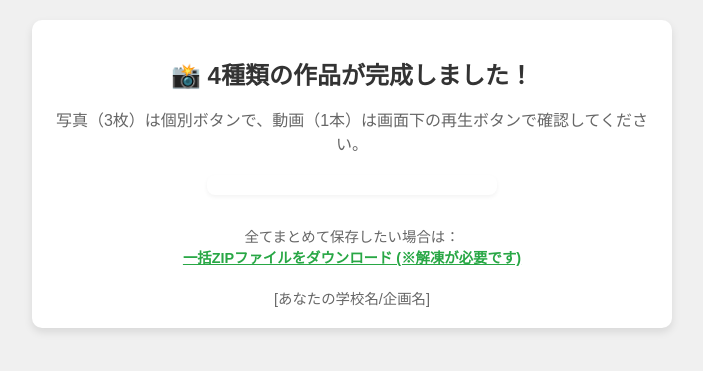
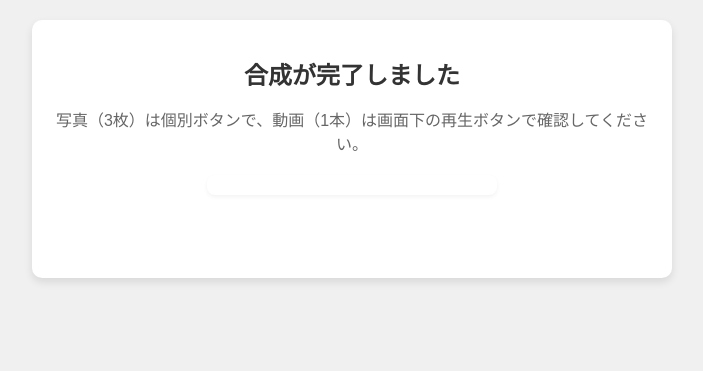
Before and after one commit to e2321/kousensai-photo-system, a Flask app: template templates/download_page.html in a window 1280 px wide. Shown: the top 371 px of the page, without its empty margins (288-991 px from the left). Run offline with Flask 3, Linux system fonts and the light colour scheme; the template is opened without the code that fills it: most values are stand-ins (such as "Sample title", 1, 10 or a date in 2020).

Commit message:
feat: ロゴ表示と連番対応、ZIP機能を削除

```diff
--- a/app.py
+++ b/app.py
@@ -1,10 +1,10 @@
 import os
 import base64
 from flask import Flask, request, render_template
-import urllib.parse # ★ urllib.parse をインポート
+import urllib.parse
 
 # --- Renderアプリケーションの初期化 ---
-# ★★★ template_folder='.' を削除！Renderはデフォルトで'templates'フォルダを探します ★★★
+# template_folder='.' を削除！Renderはデフォルトで'templates'フォルダを探します
 app = Flask(__name__)
 
 # Renderが稼働していることを確認するためのルート
@@ -29,12 +29,23 @@
         media_urls = urls_decoded.split(',')
 
         media_list = []
+        image_count = 0 # 静止画のカウント用カウンター
+
         for url in media_urls:
             if url:
                 file_type = 'video' if url.lower().endswith(('.mp4', '.mov')) else 'image'
-                media_list.append({'url': url, 'type': file_type})
+                media_item = {'url': url, 'type': file_type}
+
+                # 静止画の場合にのみ連番を割り当てる
+                if file_type == 'image':
+                    image_count += 1
+                    media_item['index'] = image_count # media_listにindexを追加
+
+                media_list.append(media_item)
 
         # テンプレートに渡すデータは templates/download_page.html に渡される
+        # ZIP機能の削除に伴い、urls_base64はテンプレート内で不要になりましたが、
+        # 他の用途で必要な可能性も考慮し、残しておきますが、今回は不要です。
         return render_template('download_page.html',
                                media_list=media_list,
                                urls_base64=urls_base64)
--- a/templates/download_page.html
+++ b/templates/download_page.html
@@ -21,8 +21,6 @@
         }
         .download-btn:hover { background-color: #0056b3; }
 
-        .zip-option { font-size: 0.9em; margin-top: 30px; color: #666; }
-        .zip-option a { color: #28a745; font-weight: bold; text-decoration: underline; }
 
         .logo { margin-top: 20px; font-size: 0.9em; color: #666; }
 
@@ -35,41 +33,28 @@
 </head>
 <body>
     <div class="container">
-        <h1>📸 4種類の作品が完成しました！</h1>
+        <h1>合成が完了しました</h1>
         <p style="color: #666;">写真（3枚）は個別ボタンで、動画（1本）は画面下の再生ボタンで確認してください。</p>
 
-        <!-- ★★★ 個別プレビューと保存ボタン (動画はボタンなし) ★★★ -->
         <div class="media-grid">
             {% for media in media_list %}
             <div class="media-item">
                 {% if media.type == 'video' %}
-                    <!-- 動画: ダウンロードボタンなし -->
-                    <p style="font-weight: bold; color: #d9534f;">【動画作品】</p>
+                    <p style="font-weight: bold; color: #d9534f;">【動画】</p>
                     <video controls autoplay loop playsinline muted src="{{ media.url }}" preload="auto" class="preview-media"></video>
                 {% elif media.type == 'image' %}
-                    <!-- 静止画: ダウンロードボタンあり -->
-                    <p style="font-weight: bold; color: #5cb85c;">【写真作品】</p>
+                    <p style="font-weight: bold; color: #5cb85c;">【写真{{ media.index }}】</p>
                     <img src="{{ media.url }}" alt="合成画像" class="preview-media">
                 {% endif %}
 
                 {% if media.type == 'image' %}
-                    <!-- 画像のみダウンロードボタンを表示 -->
-                    <a href="{{ media.url }}" download class="download-btn">この作品を保存</a>
+                    <a href="{{ media.url }}" download class="download-btn">写真{{ media.index }}を保存</a>
                 {% endif %}
             </div>
             {% endfor %}
         </div>
-
-        <!-- ZIPオプションは残しておきます -->
-        <p class="zip-option">
-            全てまとめて保存したい場合は：<br>
-            <a href="/zip_download?urls={{ urls_base64 }}">
-                一括ZIPファイルをダウンロード (※解凍が必要です)
-            </a>
-        </p>
-
         <div class="logo">
-            [あなたの学校名/企画名]
+        <img src="/static/logo.png" alt="学園祭ロゴ" style="height: 40px; width: auto; opacity: 0.7;">
         </div>
     </div>
 </body>
```
Also changed, not shown: static/logo.png (added).
